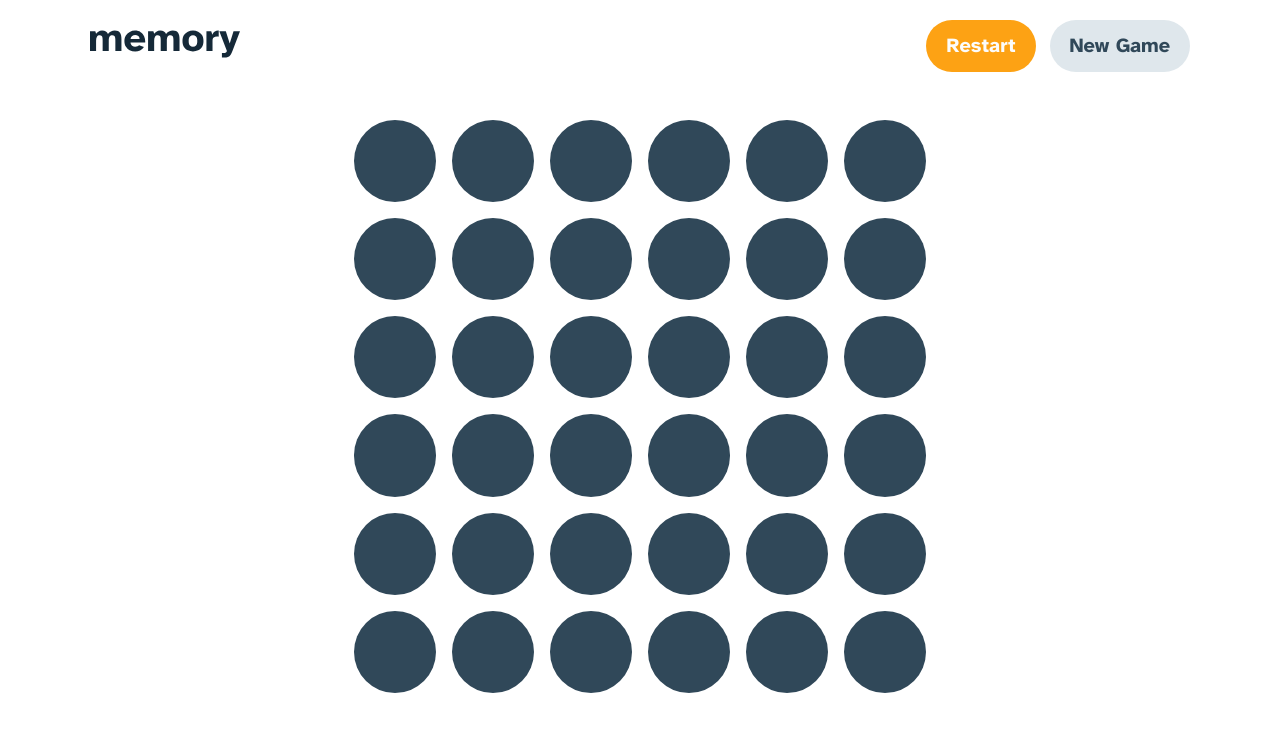
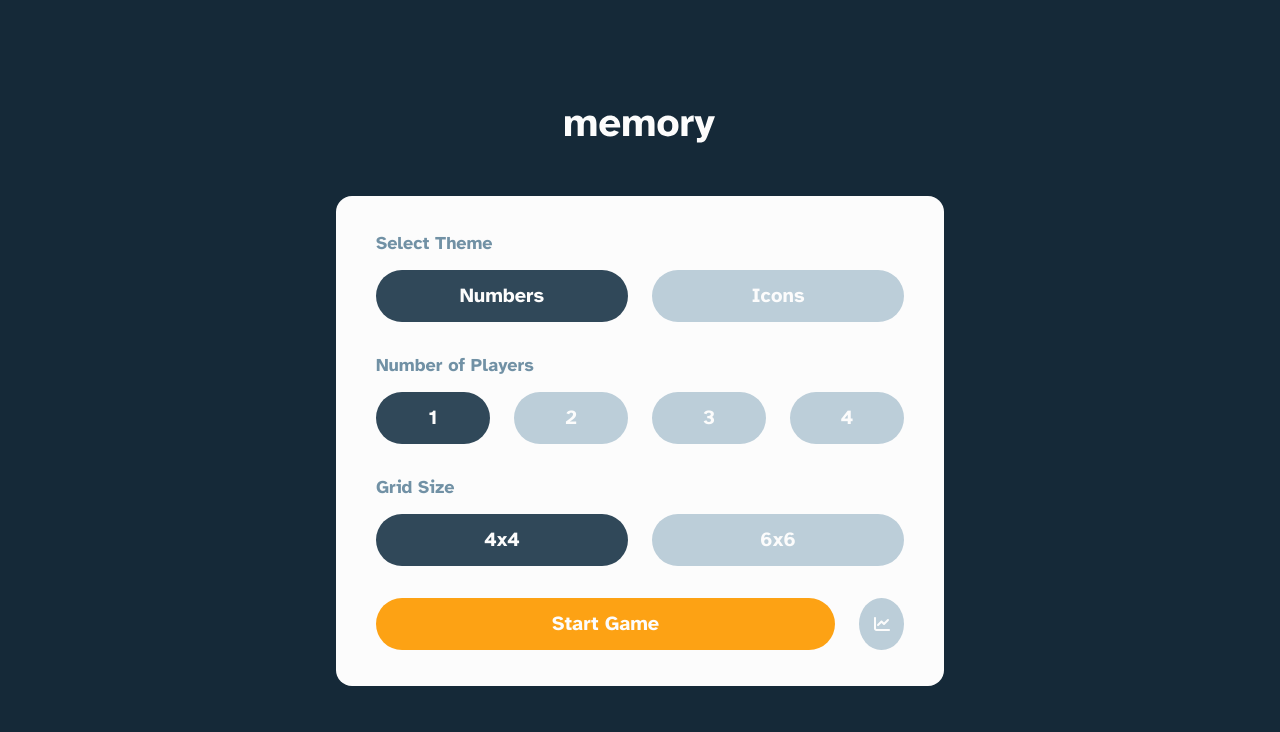
Before and after one commit to DmitryMuzalev/memory-game, a React (Vite) app: page / in a window 1280 px wide. Shown: the top 732 px of the page. Built offline with nearby package versions, Linux system fonts and the light colour scheme.

Commit message:
feat: Add start menu structure.

```diff
--- a/src/App.jsx
+++ b/src/App.jsx
@@ -1,25 +1,42 @@
-import data from "./data";
+/* import data from "./data"; */
 
-import { Card } from "./components/Card/Card";
-import { shuffleCards } from "./utils/shuffle-algorithm";
-import { useEffect, useState } from "react";
-import { GameHeader } from "./components/GameHeader/GameHeader";
+import { StartMenu } from "./components/StartMenu/StartMenu";
+
+//import { Card } from "./components/Card/Card";
+/* import { shuffleCards } from "./utils/shuffle-algorithm";
+import { useEffect, useState } from "react"; */
+//import { GameHeader } from "./components/GameHeader/GameHeader";
+//import { InfoBlock } from "./components/InfoBlock/InfoBlock";
 
 function App() {
-  const [cards, setCards] = useState([]);
+  /*   const [cards, setCards] = useState([]);
 
   useEffect(() => {
     setCards(() => shuffleCards(data.concat(data)));
-  }, []);
+  }, []); */
+
+  /*   const formattedTime = `${Math.trunc(time / 60)}:${String(time % 60).padStart(
+    2,
+    "0"
+  )}`; */
 
   return (
     <div className="app">
+      <StartMenu />
+      {/*   <div>
         <GameHeader />
+        <div className="gameContainer">
           <div className="gameArea">
             {cards.map((item, index) => (
               <Card key={index} {...item} />
             ))}
           </div>
+          <div className="gameInfo">
+            <InfoBlock label="timer" value="0:00" />
+            <InfoBlock label="movies" value="0" />
+          </div>
+        </div>
+      </div> */}
     </div>
   );
 }
--- a/src/components/Button/Button.jsx
+++ b/src/components/Button/Button.jsx
@@ -1,11 +1,19 @@
 import { clsx } from "clsx";
 import styles from "./Button.module.scss";
 
-function Button({ children, cb = () => {}, type = "default" }) {
+function Button({
+  children,
+  cb = () => {},
+  type = "default",
+  isActive = false,
+}) {
   const stylesForButton = clsx(
     styles.button,
+    type === "primary" && styles.buttonPrimary,
+    type === "secondary" && styles.buttonSecondary,
+    type === "circle" && styles.buttonCircle,
     type === "default" && styles.buttonDefault,
-    type === "primary" && styles.buttonPrimary
+    isActive && styles.buttonActive
   );
   return (
     <button className={stylesForButton} onClick={cb}>
--- a/src/components/Button/Button.module.scss
+++ b/src/components/Button/Button.module.scss
@@ -1,4 +1,5 @@
 .button {
+  width: 100%;
   border: none;
   font-family: inherit;
   font-weight: 700;
@@ -17,7 +18,8 @@
       background-color: var(--c-yellow-2);
     }
   }
-  &Default {
+
+  &Secondary {
     background-color: var(--c-blue-6);
     color: var(--c-blue-2);
     &:hover {
@@ -25,4 +27,30 @@
       color: var(--c-white-1);
     }
   }
+
+  &Circle {
+    display: flex;
+    justify-content: center;
+    align-items: center;
+    height: 3.25rem;
+    width: 3.25rem;
+    padding: 0;
+    border-radius: 50%;
+    font-size: inherit;
+    font-weight: inherit;
+
+    //!
+  }
+  &Circle,
+  &Default {
+    background-color: var(--c-blue-5);
+    color: var(--c-white-1);
+    &:hover {
+      background-color: var(--c-blue-3);
+    }
+  }
+
+  &Active {
+    background-color: var(--c-blue-2);
+  }
 }
--- a/src/components/GameHeader/GameHeader.jsx
+++ b/src/components/GameHeader/GameHeader.jsx
@@ -8,7 +8,7 @@ function GameHeader() {
       <Logo />
       <div className={styles.gameHeaderBtns}>
         <Button type="primary">restart</Button>
-        <Button type="default">new game</Button>
+        <Button type="secondary">new game</Button>
       </div>
     </header>
   );
--- /dev/null
+++ b/src/components/InfoBlock/InfoBlock.jsx
@@ -0,0 +1,11 @@
+import styles from "./InfoBlock.module.scss";
+
+function InfoBlock({ label, value }) {
+  return (
+    <div className={styles.infoBlock}>
+      <span className={styles.infoBlockLabel}>{label}</span>
+      <span className={styles.infoBlockValue}>{value}</span>
+    </div>
+  );
+}
+export { InfoBlock };
--- a/src/components/Logo/Logo.jsx
+++ b/src/components/Logo/Logo.jsx
@@ -2,11 +2,11 @@ import styles from "./Logo.module.scss";
 import darkLogo from "../../assets/images/logo-dark.svg";
 import lightLogo from "../../assets/images/logo-light.svg";
 
-function Logo({ mode = "dark" }) {
+function Logo({ style = "dark" }) {
   return (
     <div className={styles.logo}>
       <img
-        src={mode === "dark" ? darkLogo : lightLogo}
+        src={style === "dark" ? darkLogo : lightLogo}
         alt="Logo game Memory"
       />
     </div>
--- /dev/null
+++ b/src/components/StartMenu/StartMenu.jsx
@@ -0,0 +1,61 @@
+import { FaChartLine } from "react-icons/fa6";
+import { Button } from "../Button/Button";
+import { Logo } from "../Logo/Logo";
+import styles from "./StartMenu.module.scss";
+
+function StartMenu() {
+  const defaultSettingsGame = {
+    theme: "numbers",
+    players: "1",
+    size: "4x4",
+  };
+  return (
+    <div className={styles.startMenu}>
+      <div className="container">
+        <Logo style="light" />
+        <div className={styles.startMenuBody}>
+          <div className={styles.startMenuBlock}>
+            <label>Select Theme</label>
+            <div className={styles.startMenuBlockBtns}>
+              {["numbers", "icons"].map((t, index) => (
+                <Button key={index} isActive={t === defaultSettingsGame.theme}>
+                  {t}
+                </Button>
+              ))}
+            </div>
+          </div>
+          <div className={styles.startMenuBlock}>
+            <label>Number of Players</label>
+            <div className={styles.startMenuBlockBtns}>
+              {[...Array(4)].map((_, index) => (
+                <Button
+                  key={index}
+                  isActive={index + 1 === +defaultSettingsGame.players}
+                >
+                  {index + 1}
+                </Button>
+              ))}
+            </div>
+          </div>
+          <div className={styles.startMenuBlock}>
+            <label>Grid Size</label>
+            <div className={styles.startMenuBlockBtns}>
+              {["4x4", "6x6"].map((s, index) => (
+                <Button key={index} isActive={s === defaultSettingsGame.size}>
+                  {s}
+                </Button>
+              ))}
+            </div>
+          </div>
+          <div className={styles.startMenuBlockBtns}>
+            <Button type="primary">start game</Button>
+            <Button type="circle" style={{ flexShrink: "0" }}>
+              <FaChartLine />
+            </Button>
+          </div>
+        </div>
+      </div>
+    </div>
+  );
+}
+export { StartMenu };
--- /dev/null
+++ b/src/components/StartMenu/StartMenu.module.scss
@@ -0,0 +1,35 @@
+.startMenu {
+  display: flex;
+  align-items: center;
+  justify-content: center;
+  min-height: 100vh;
+  background-color: var(--c-blue-1);
+  &Body {
+    display: flex;
+    flex-direction: column;
+    row-gap: 2rem;
+    width: 100%;
+    background-color: var(--c-white-1);
+    padding: 2.25rem 2.5rem;
+    border-radius: 1rem;
+    margin-top: 3rem;
+  }
+
+  &Block {
+    display: flex;
+    flex-direction: column;
+    font-size: 1.125rem;
+    font-weight: 700;
+    gap: 1rem;
+
+    label {
+      color: var(--c-blue-4);
+    }
+
+    &Btns {
+      display: flex;
+      align-items: center;
+      column-gap: 1.5rem;
+    }
+  }
+}
--- a/src/index.scss
+++ b/src/index.scss
@@ -35,21 +35,40 @@ button {
 }
 
 .app {
-  display: flex;
+  /*   display: flex;
   flex-direction: column;
   align-items: center;
   gap: 3rem;
   margin: 0 auto;
   width: 1140px;
-  padding: 20px;
+  padding: 20px; */
+}
+
+.gameContainer {
+  width: 573px;
 }
 
 .gameArea {
-  width: 573px;
+  width: 100%;
   height: 573px;
   display: grid;
   gap: 1rem;
   grid-template-columns: repeat(6, 1fr);
   justify-items: center;
   align-items: stretch;
+  margin-bottom: 2rem;
 }
+
+.gameInfo {
+  display: flex;
+  gap: 2rem;
+}
+
+.container {
+  display: flex;
+  flex-direction: column;
+  align-items: center;
+  width: 100%;
+  max-width: 640px;
+  padding: 0 1rem;
+}
```
Also changed, not shown: src/components/InfoBlock/InfoBlock.module.scss (added, +25 -0 lines). Lines whose indentation alone changed are shown as unchanged.
